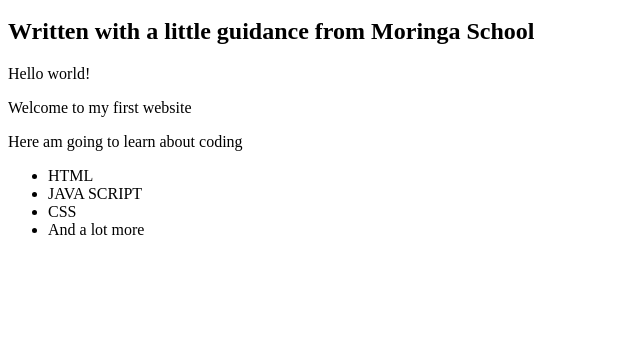
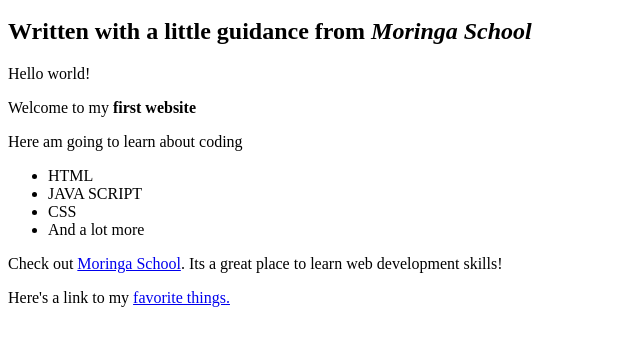
Before and after one commit to newtontush/my-first-webpage, a plain HTML site: page hello-world.html in a window 1280 px wide. Shown: the part 48-394 px from the top of the page, without its empty margins (0-640 px from the left). Drawn offline with Linux system fonts and the light colour scheme.

Commit message:
Add link elements

```diff
--- a/hello-world.html
+++ b/hello-world.html
@@ -5,10 +5,10 @@
   </head>
   <body>
     <h1>My First Webpage</h1>
-    <h2>Written with a little guidance from Moringa School</h2>
+    <h2>Written with a little guidance from <em>Moringa School</em></h2>
 
     <p>Hello world!</p>
-    <p>Welcome to my first website</p>
+    <p>Welcome to my <strong>first website</strong></p>
     <p>Here am going to learn about coding</p>
     <ul>
       <li>HTML</li>
@@ -16,5 +16,7 @@
       <li>CSS</li>
       <li>And a lot more</li>
     </ul>
+    <p>Check out <a href="https:moringa school.com/">Moringa School</a>. Its a great place to learn web development skills!</p>
+    <p>Here's a link to my <a href="fav-thiings.html">favorite things<?a>.</p>
   </body>
 </html>
```
